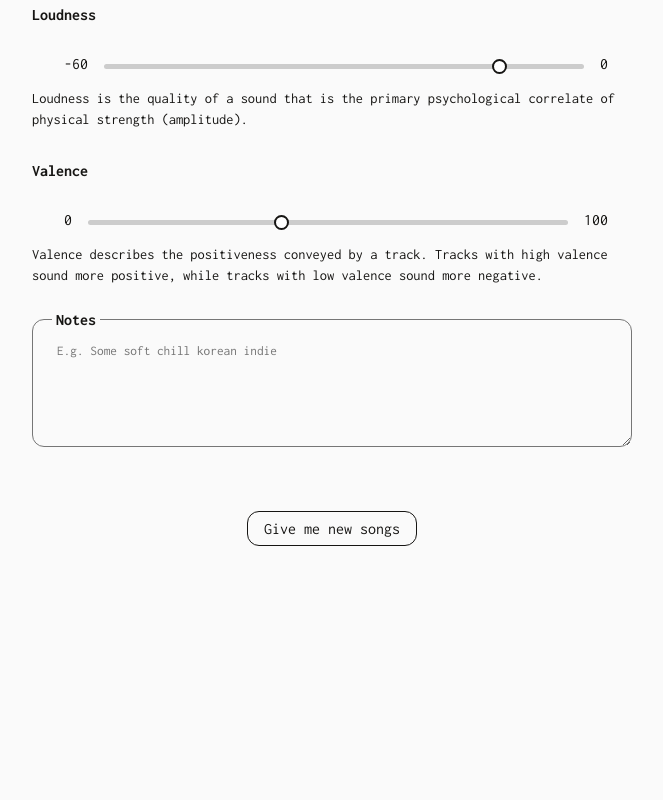
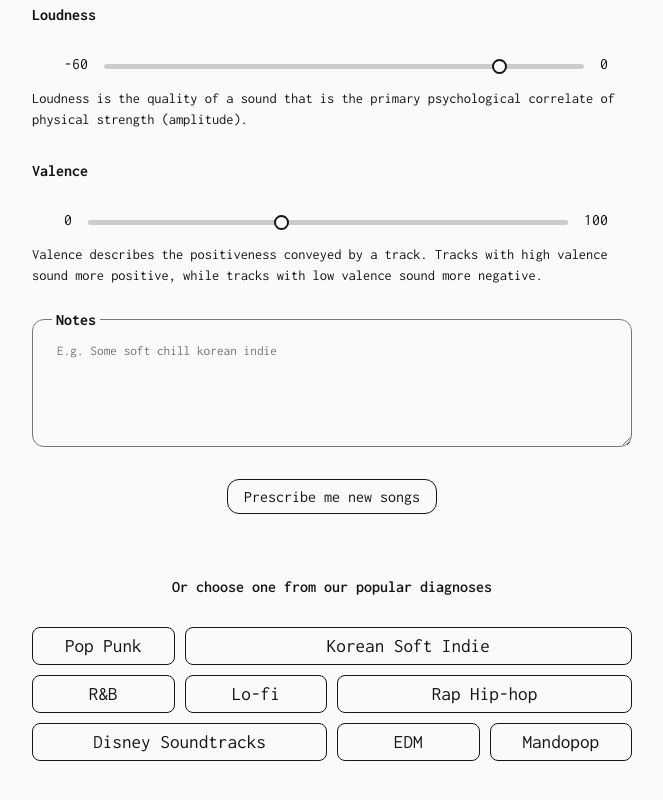
Before and after one commit to nauqh/musicotherapy, a React (Vite) app: page /input in a window 1280 px wide. Shown: the part 602-1402 px from the top of the page, without its empty margins (308-971 px from the left). Before the commit the page ends 1180 px from the top, so only its background shows below. Built offline with nearby package versions, Linux system fonts and the light colour scheme.

Commit message:
refactor (Input): add grid button

```diff
--- a/src/assets/index.css
+++ b/src/assets/index.css
@@ -66,6 +66,23 @@ p {
 	padding: 1rem;
 }
 
+.container-grid {
+	margin: auto;
+	display: grid;
+	margin-bottom: 2rem;
+	place-content: center;
+	gap: 10px;
+	grid-template-columns: repeat(4, 1fr);
+}
+
+.grid-2 {
+	grid-column: span 2;
+}
+
+.grid-3 {
+	grid-column: span 3;
+}
+
 .button {
 	display: inline-block;
 	background-color: var(--text-color);
@@ -84,8 +101,19 @@ p {
 	padding: 0.5rem 1rem;
 }
 
+.button-brick {
+	padding: 0.5rem 1rem;
+	color: var(--text-color);
+	background-color: #fafafa;
+	font-size: 1.2rem;
+	text-align: center;
+	border: solid 1px #161513;
+	border-radius: 0.5rem;
+}
+
 .button:hover,
-.button-alter:hover {
+.button-alter:hover,
+.button-brick:hover {
 	background-color: var(--secondary-color);
 	border-color: var(--secondary-color);
 	color: #fff;
@@ -101,6 +129,10 @@ p {
 	#result__title {
 		font-size: 2rem;
 	}
+
+	.container-grid {
+		margin: 2rem;
+	}
 }
 
 @media screen and (min-width: 500px) {
@@ -110,4 +142,13 @@ p {
 		justify-content: center;
 		padding: 1rem;
 	}
+	.container-grid {
+		width: 400px;
+	}
 }
+
+@media screen and (min-width: 1048px) {
+	.container-grid {
+		width: 600px;
+	}
+}
--- a/src/pages/Input.tsx
+++ b/src/pages/Input.tsx
@@ -26,6 +26,14 @@ const Input = () => {
 		setSliderValues(Features[filter]);
 		setGenre(filter);
 	};
+
+	const handleSliderChange = (name: string, value: number) => {
+		setSliderValues((prevValues) => ({
+			...prevValues,
+			[name]: value,
+		}));
+	};
+
 	const handleButtonClick = () => {
 		const features = Object.fromEntries(
 			Object.entries(sliderValues).map(([key, value]) => [
@@ -43,11 +51,8 @@ const Input = () => {
 		});
 	};
 
-	const handleSliderChange = (name: string, value: number) => {
-		setSliderValues((prevValues) => ({
-			...prevValues,
-			[name]: value,
-		}));
+	const handleDiagnoseSelect = (text: string) => {
+		navigate("/sample", { state: { text } });
 	};
 
 	return (
@@ -69,7 +74,12 @@ const Input = () => {
 				<WorkFilter onFilterChange={handleFilterChange} />
 			</section>
 
-			<section className="container">
+			<section
+				className="container"
+				style={{
+					marginBottom: 0,
+				}}
+			>
 				<Slider
 					name="Danceability"
 					description="Danceability describes how suitable a track is for dancing based on a combination of musical elements"
@@ -127,9 +137,83 @@ const Input = () => {
 
 			<footer className="container">
 				<div className="button-alter" onClick={handleButtonClick}>
-					Give me new songs
+					Prescribe me new songs
 				</div>
 			</footer>
+
+			<section
+				className="container"
+				style={{
+					marginTop: "4rem",
+					marginBottom: "5rem",
+				}}
+			>
+				<h1
+					style={{
+						fontSize: "1rem",
+						marginBottom: "2rem",
+						textAlign: "center",
+					}}
+				>
+					Or choose one from our popular diagnoses
+				</h1>
+				<div className="container-grid">
+					<div
+						className="button-brick b1"
+						onClick={() => handleDiagnoseSelect("Pop Punk")}
+					>
+						Pop Punk
+					</div>
+					<div
+						className="button-brick grid-3 b2"
+						onClick={() =>
+							handleDiagnoseSelect("Korean Soft Indie")
+						}
+					>
+						Korean Soft Indie
+					</div>
+
+					<div
+						className="button-brick b3"
+						onClick={() => handleDiagnoseSelect("R&B")}
+					>
+						R&B
+					</div>
+					<div
+						className="button-brick b4"
+						onClick={() => handleDiagnoseSelect("Lo-fi")}
+					>
+						Lo-fi
+					</div>
+					<div
+						className="button-brick grid-2 b5"
+						onClick={() => handleDiagnoseSelect("Rap Hip-hop")}
+					>
+						Rap Hip-hop
+					</div>
+
+					<div
+						className="button-brick grid-2 b6"
+						onClick={() =>
+							handleDiagnoseSelect("Disney Soundtracks")
+						}
+					>
+						Disney Soundtracks
+					</div>
+					<div
+						className="button-brick"
+						onClick={() => handleDiagnoseSelect("EDM")}
+					>
+						EDM
+					</div>
+					<div
+						className="button-brick"
+						onClick={() => handleDiagnoseSelect("Mandopo")}
+					>
+						Mandopop
+					</div>
+				</div>
+			</section>
 		</motion.div>
 	);
 };
```
